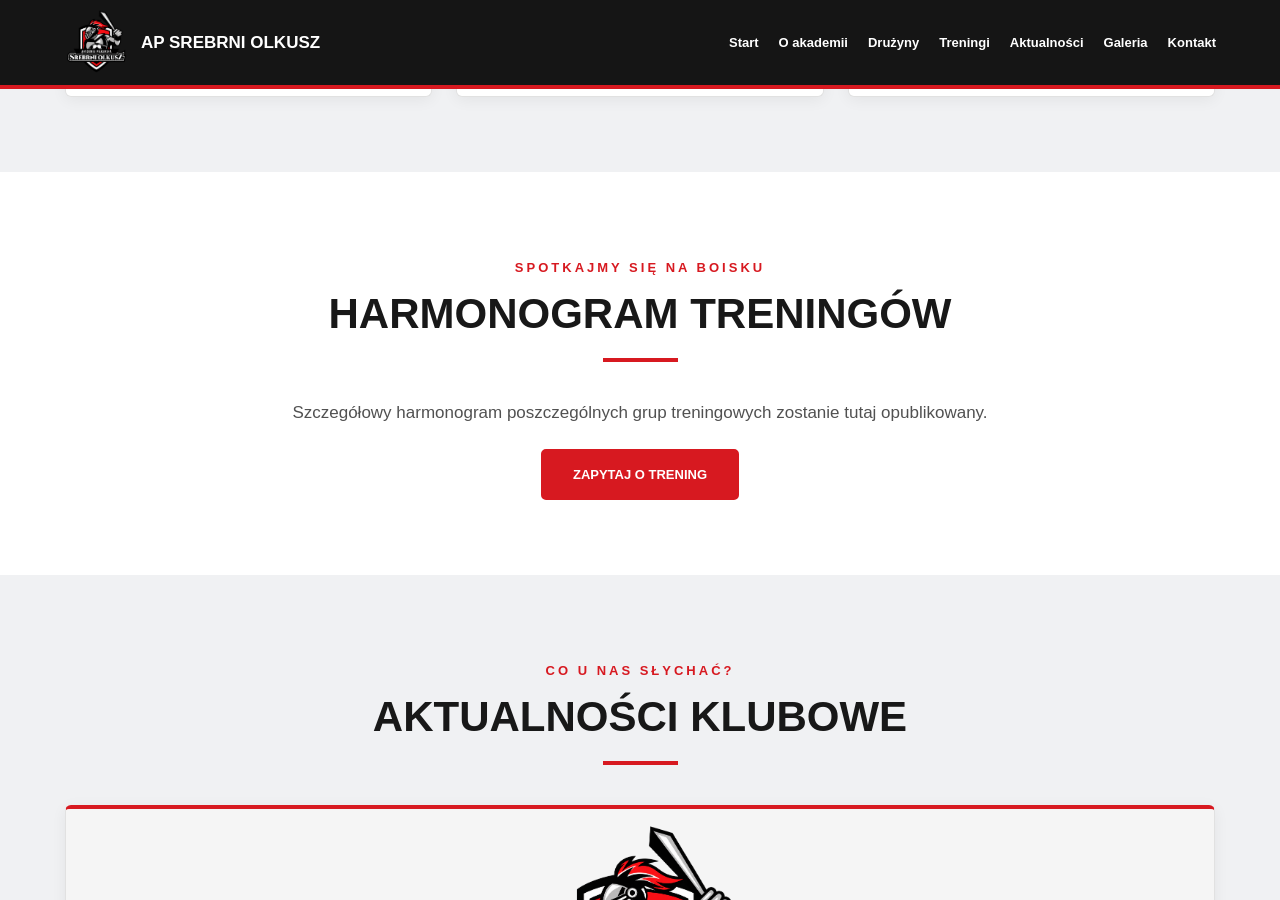
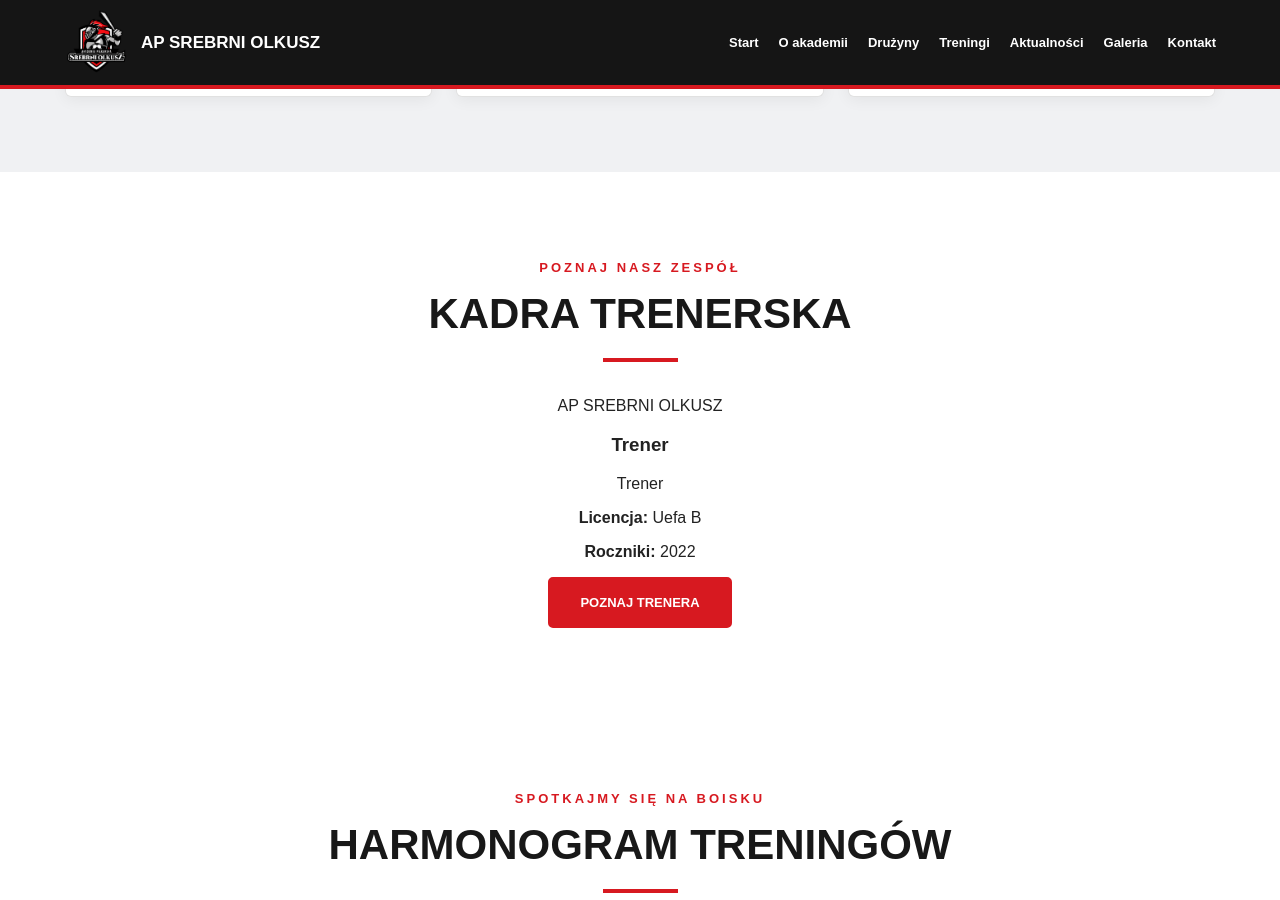
Before and after one commit to homebase2233/srebrni-olkusz, a Jekyll site: the page built from index.html, in a window 1280 px wide and 900 px high, scrolled down 1872 px. Built offline with Jekyll 4.4.1, drawn with Linux system fonts in a browser that asks for light colours.

Commit message:
Update index.html

```diff
--- a/index.html
+++ b/index.html
@@ -100,6 +100,62 @@ layout: null
       </article>
       {% else %}
       <p>Informacje o drużynach pojawią się wkrótce.</p>
+      {% endfor %}
+    </div>
+  </div>
+</section>
+
+<section class="section" id="trenerzy">
+  <div class="container">
+    <p class="eyebrow">POZNAJ NASZ ZESPÓŁ</p>
+    <h2>KADRA TRENERSKA</h2>
+    <div class="red-line"></div>
+
+    <div class="coach-grid">
+      {% assign trenerzy = site.trenerzy | sort: "title" %}
+      {% for trener in trenerzy %}
+      <article class="coach-card">
+
+        {% if trener.image %}
+        <img
+          src="{{ trener.image }}"
+          alt="{{ trener.title | escape }}"
+          class="coach-photo"
+          loading="lazy">
+        {% else %}
+        <div class="coach-placeholder">
+          AP SREBRNI OLKUSZ
+        </div>
+        {% endif %}
+
+        <div class="coach-content">
+          <h3>{{ trener.title | escape }}</h3>
+
+          {% if trener.funkcja %}
+          <p class="coach-role">
+            {{ trener.funkcja | escape }}
+          </p>
+          {% endif %}
+
+          {% if trener.licencja %}
+          <p><strong>Licencja:</strong>
+            {{ trener.licencja | escape }}
+          </p>
+          {% endif %}
+
+          {% if trener.roczniki %}
+          <p><strong>Roczniki:</strong>
+            {{ trener.roczniki | escape }}
+          </p>
+          {% endif %}
+
+          <a href="{{ trener.url | relative_url }}" class="btn">
+            POZNAJ TRENERA
+          </a>
+        </div>
+      </article>
+      {% else %}
+      <p>Informacje o kadrze trenerskiej pojawią się wkrótce.</p>
       {% endfor %}
     </div>
   </div>
```
